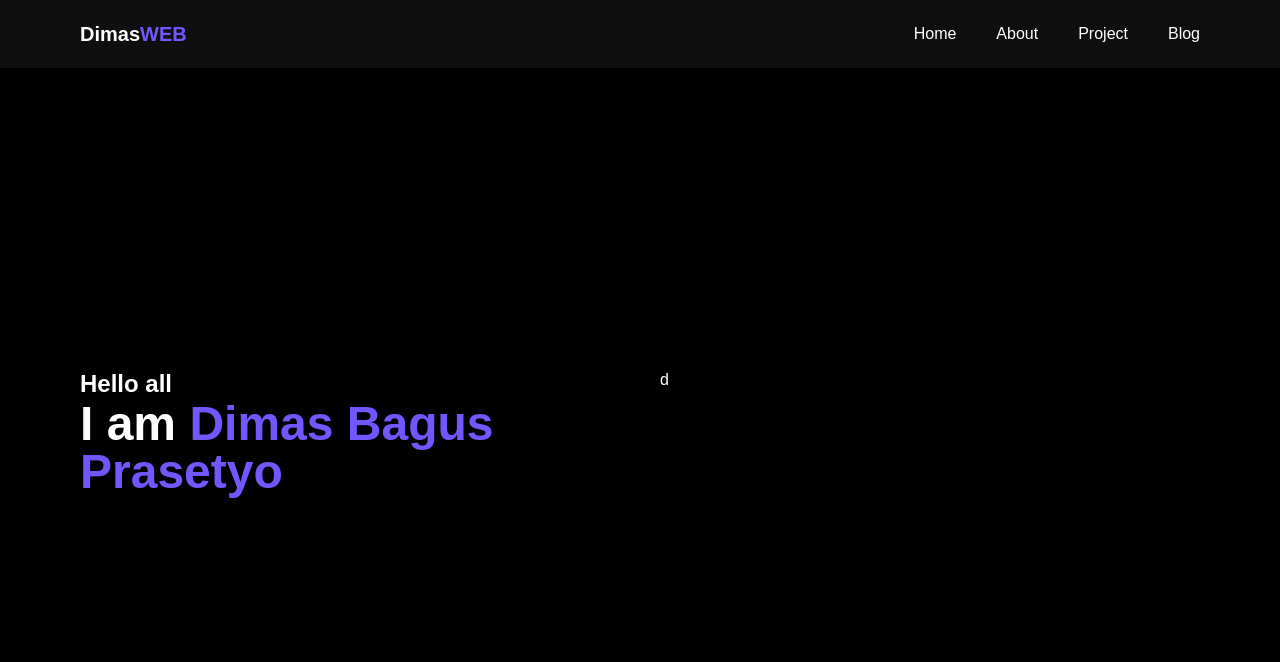
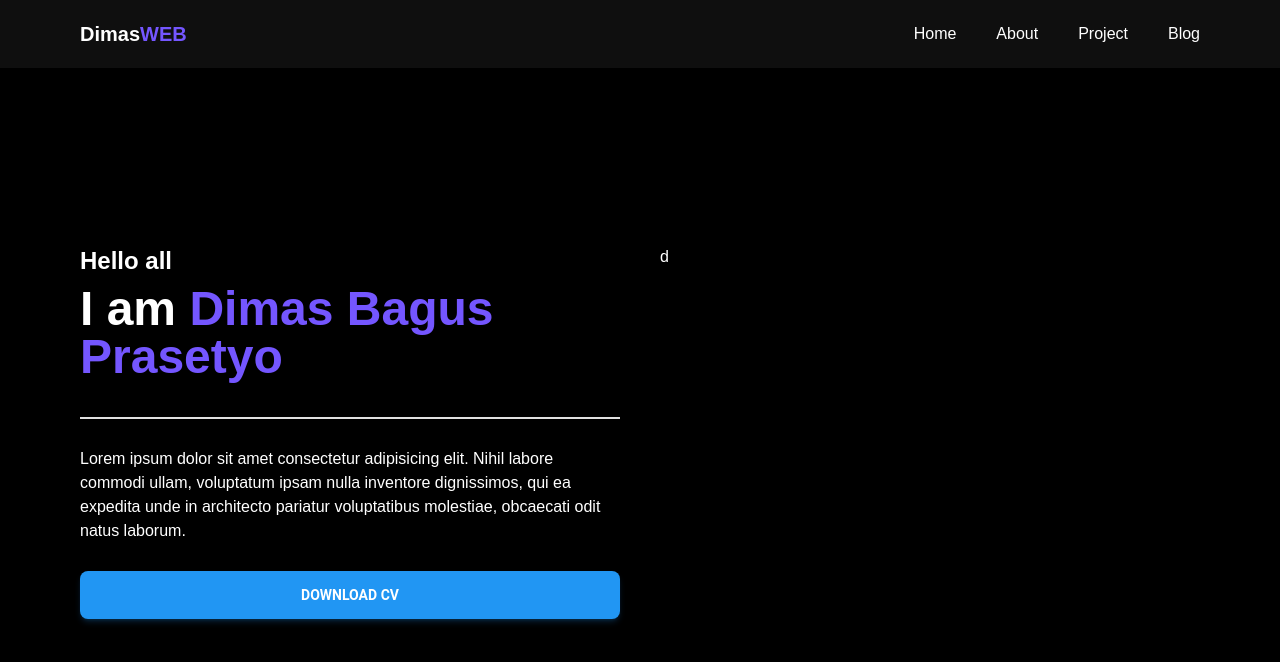
Before and after one commit to dimasbp17/my-portofolio, a React (Vite) app: page / in a window 1280 px wide. Shown: the top 662 px of the page. Built offline with nearby package versions, Linux system fonts and the light colour scheme.

Commit message:
slicing: jumbotron, navbar

```diff
--- a/package.json
+++ b/package.json
@@ -10,6 +10,7 @@
     "preview": "vite preview"
   },
   "dependencies": {
+    "@material-tailwind/react": "^2.1.9",
     "react": "^18.3.1",
     "react-dom": "^18.3.1",
     "react-icons": "^5.3.0",
--- a/src/components/Jumbotron.jsx
+++ b/src/components/Jumbotron.jsx
@@ -1,16 +1,32 @@
+import { Button } from '@material-tailwind/react';
 import React from 'react';
 
-const Jumbotron = () => {
+const Jumbotron = ({ skill }) => {
   return (
     <>
       <div className="flex items-center justify-center h-screen px-4 pt-16 md:px-20">
         <div className="grid grid-cols-12 gap-10 text-white ">
-          <div className="flex flex-col col-span-6">
+          <div className="flex flex-col col-span-6 gap-2">
             <span className="text-2xl font-bold">Hello all</span>
             <div className="text-5xl font-bold">
               <span>I am </span>
               <span className="text-lavender">Dimas Bagus Prasetyo</span>
             </div>
+            <div>{skill}</div>
+            <hr className="mt-5 border border-gray-300" />
+            <div className="my-5">
+              Lorem ipsum dolor sit amet consectetur adipisicing elit. Nihil
+              labore commodi ullam, voluptatum ipsam nulla inventore
+              dignissimos, qui ea expedita unde in architecto pariatur
+              voluptatibus molestiae, obcaecati odit natus laborum.
+            </div>
+
+            <Button
+              size="lg"
+              color="blue"
+            >
+              Download CV
+            </Button>
           </div>
           <div>d</div>
         </div>
--- a/src/data/jumbotron.js
+++ b/src/data/jumbotron.js
@@ -2,7 +2,8 @@ const jumbotron = [
   {
     hello: 'Hello all 👋',
     skill: 'Frontend Web Developer',
-    about: 'loremda',
+    about:
+      'I am a person who has a keen interest in the design layout. I think presenting an attractive design is a matter of concern in developing a branding of products. To creates a good design,  I focus on proper composition and visual decoration details in order to make it more professional. For the time being, I am developing the skill for acquiring the UI/UX design for dynamic application and web development.',
     image: '/assets/images/dimas.png',
   },
 ];
--- a/tailwind.config.js
+++ b/tailwind.config.js
@@ -1,5 +1,6 @@
 /** @type {import('tailwindcss').Config} */
-export default {
+const withMT = require('@material-tailwind/react/utils/withMT');
+module.exports = withMT({
   content: ['./index.html', './src/**/*.{js,ts,jsx,tsx}'],
   theme: {
     extend: {
@@ -12,4 +13,4 @@ export default {
     },
   },
   plugins: [],
-};
+});
```
Also changed, not shown: eslint.config.js (+14 -6 lines), 1 other file (tests, documents, lock files or other folders).
